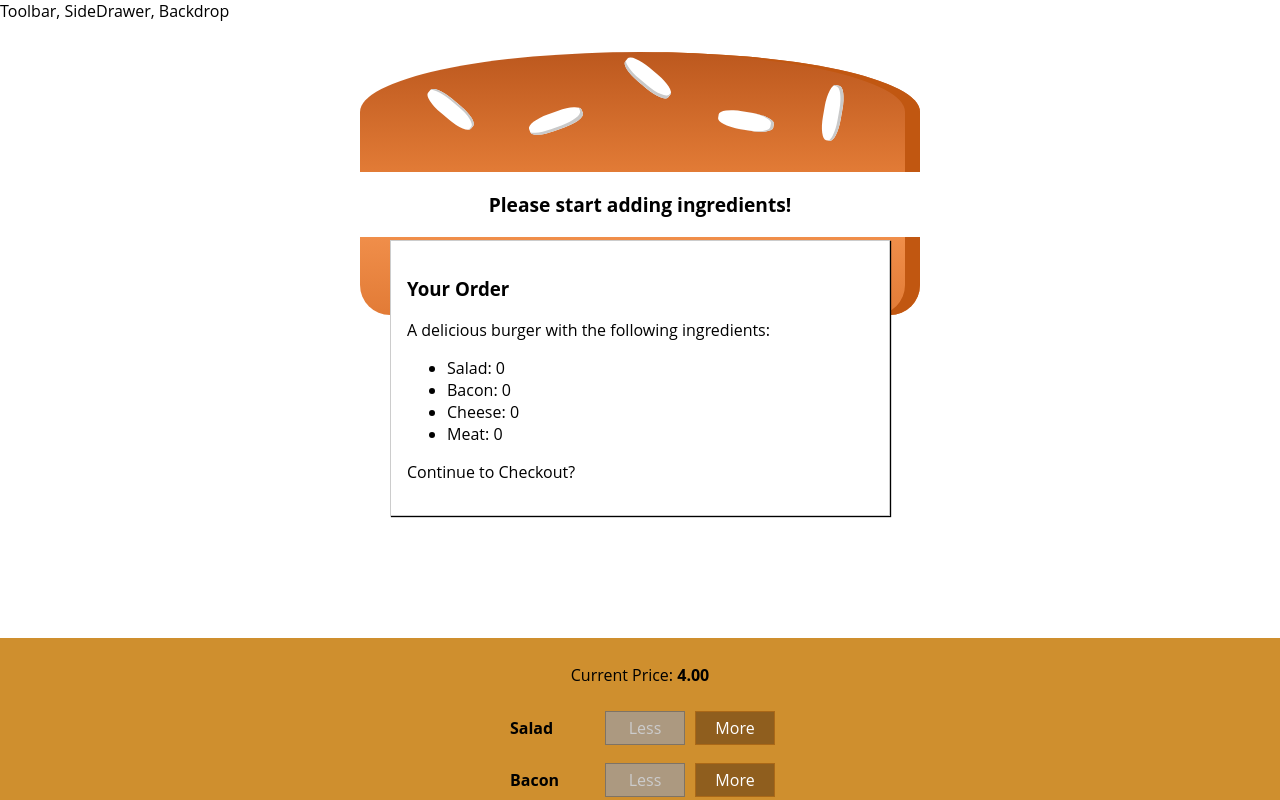
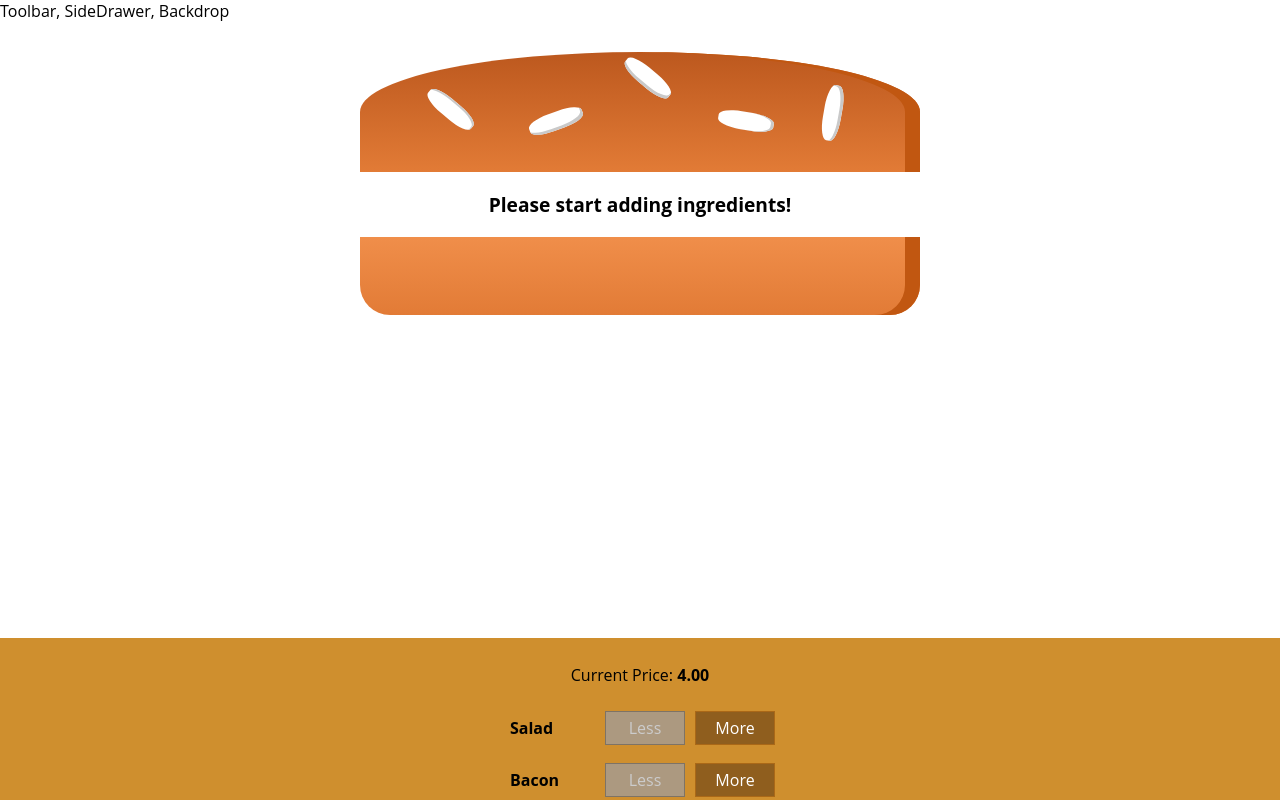
Before and after one commit to billy08061/React_Burger_App, a React app: page / in a window 1280 px wide. Shown: the top 800 px of the page. Built offline with nearby package versions, Linux system fonts and the light colour scheme.

Commit message:
Added animation to the order summary. When the user clicks the order now button a window will appear asking the user if they would like to checkout, end of video 15

```diff
--- a/src/components/Burger/BuildControls/BuildControls.js
+++ b/src/components/Burger/BuildControls/BuildControls.js
@@ -23,7 +23,8 @@
         ))}
         <button
             className={classes.OrderButton}
-            disabled={!props.purchasable}>ORDER NOW</button>
+            disabled={!props.purchasable}
+            onClick ={props.ordered}>ORDER NOW</button>
     </div>
 );
 
--- a/src/components/UI/Modal/Modal.js
+++ b/src/components/UI/Modal/Modal.js
@@ -3,7 +3,11 @@
 
 const Modal = (props) => (
 
-    <div className = {classes.Modal}>
+    <div className = {classes.Modal}
+    style={{
+        transform: props.show ? 'translateY(0)' : 'translateY(-100vh)',
+        opacity: props.show ? '1': '0'
+    }}>
         {props.children}
     </div>
 
--- a/src/containers/BurgerBuilder/BurgerBuilder.js
+++ b/src/containers/BurgerBuilder/BurgerBuilder.js
@@ -27,7 +27,9 @@
             meat: 0
         },
         totalPrice: 4,
-        purchasable: false
+        purchasable: false,
+        purchasing: false
+
     }
 
     updatePurchaseState (ingredients) {
@@ -72,6 +74,10 @@
         this.updatePurchaseState(updatedIngredients);
     }
 
+    purchaseHandler = () => {
+        this.setState({purchasing:true});
+    }
+
     render () {
         const disabledInfo = {
             ...this.state.ingredients
@@ -82,7 +88,7 @@
         // {salad: true, meat: false, ...}
         return (
             <Aux2>
-                <Modal>
+                <Modal show={this.state.purchasing}>
                     <OrderSummary ingredients = {this.state.ingredients}/>
                 </Modal>
                 <Burger ingredients={this.state.ingredients} />
@@ -91,6 +97,7 @@
                     ingredientRemoved={this.removeIngredientHandler}
                     disabled={disabledInfo}
                     purchasable={this.state.purchasable}
+                    ordered={this.purchaseHandler}
                     price={this.state.totalPrice} />
             </Aux2>
         );
```
